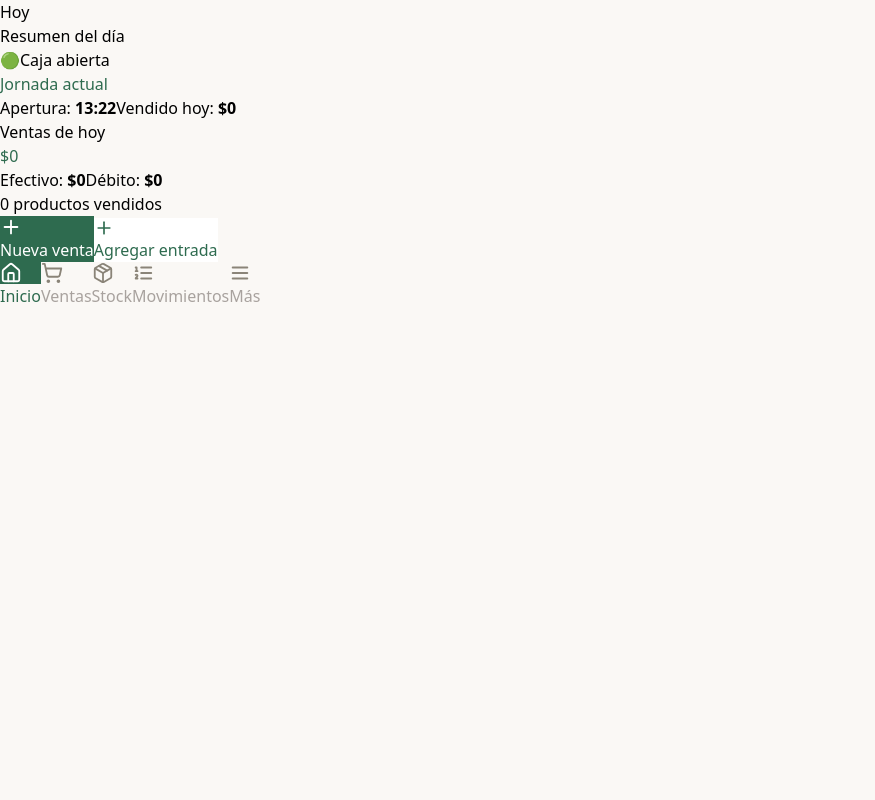
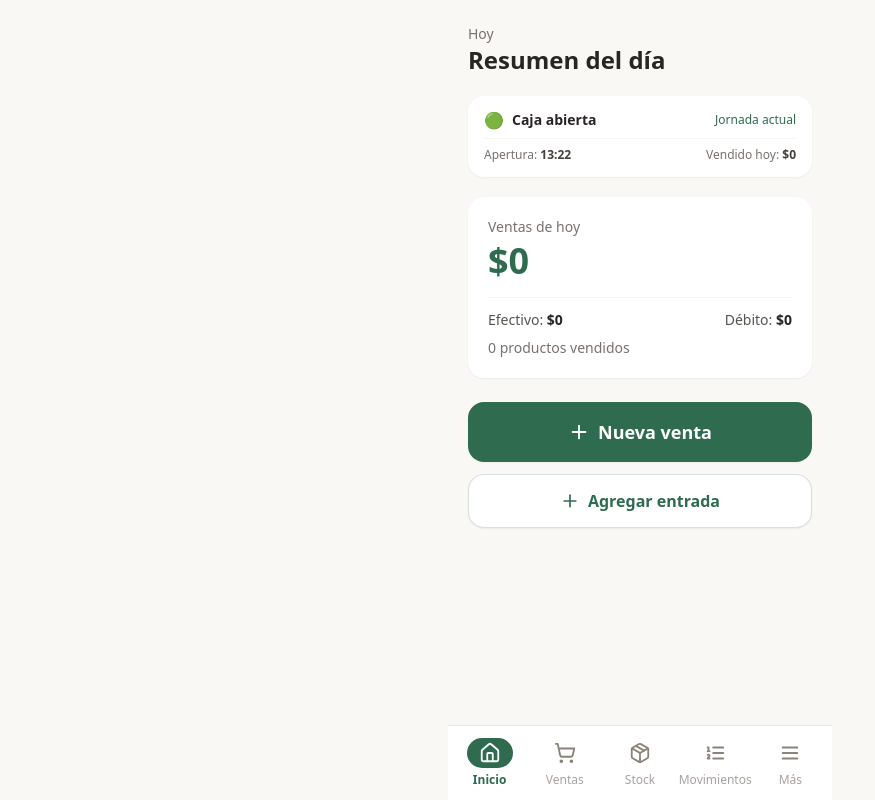
Before and after one commit to ezequielrosano1-crypto/almacen-app, a React (Vite) app: page / in a window 1280 px wide. Shown: the whole page, without its empty margins (0-875 px from the left). Built offline with nearby package versions, Linux system fonts and the light colour scheme; no server answers; the database is empty.

Commit message:
fix(tailwind): scan ts and tsx files in content globs

```diff
--- a/tailwind.config.js
+++ b/tailwind.config.js
@@ -1,6 +1,6 @@
 /** @type {import('tailwindcss').Config} */
 export default {
-  content: ["./index.html", "./src/**/*.{js,jsx}"],
+  content: ["./index.html", "./src/**/*.{js,jsx,ts,tsx}"],
   theme: {
     extend: {},
   },
```
